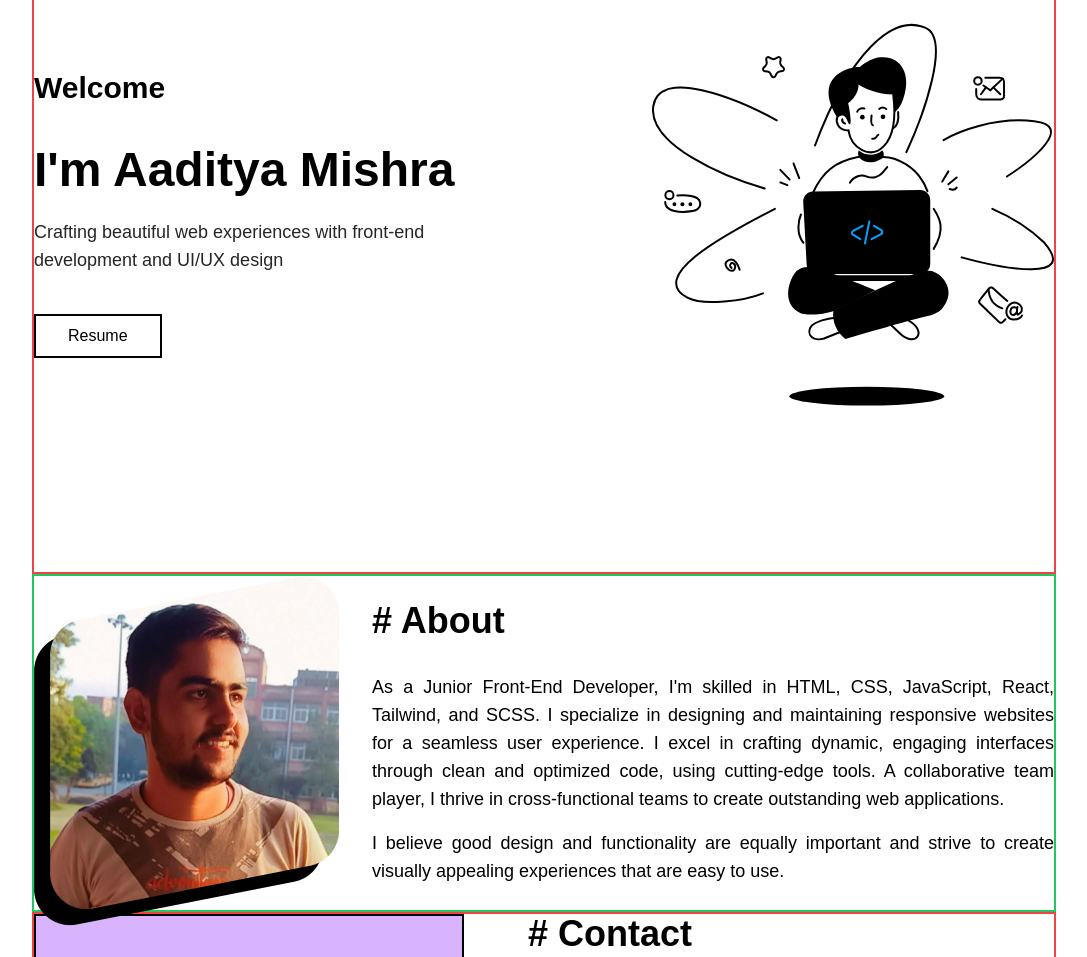
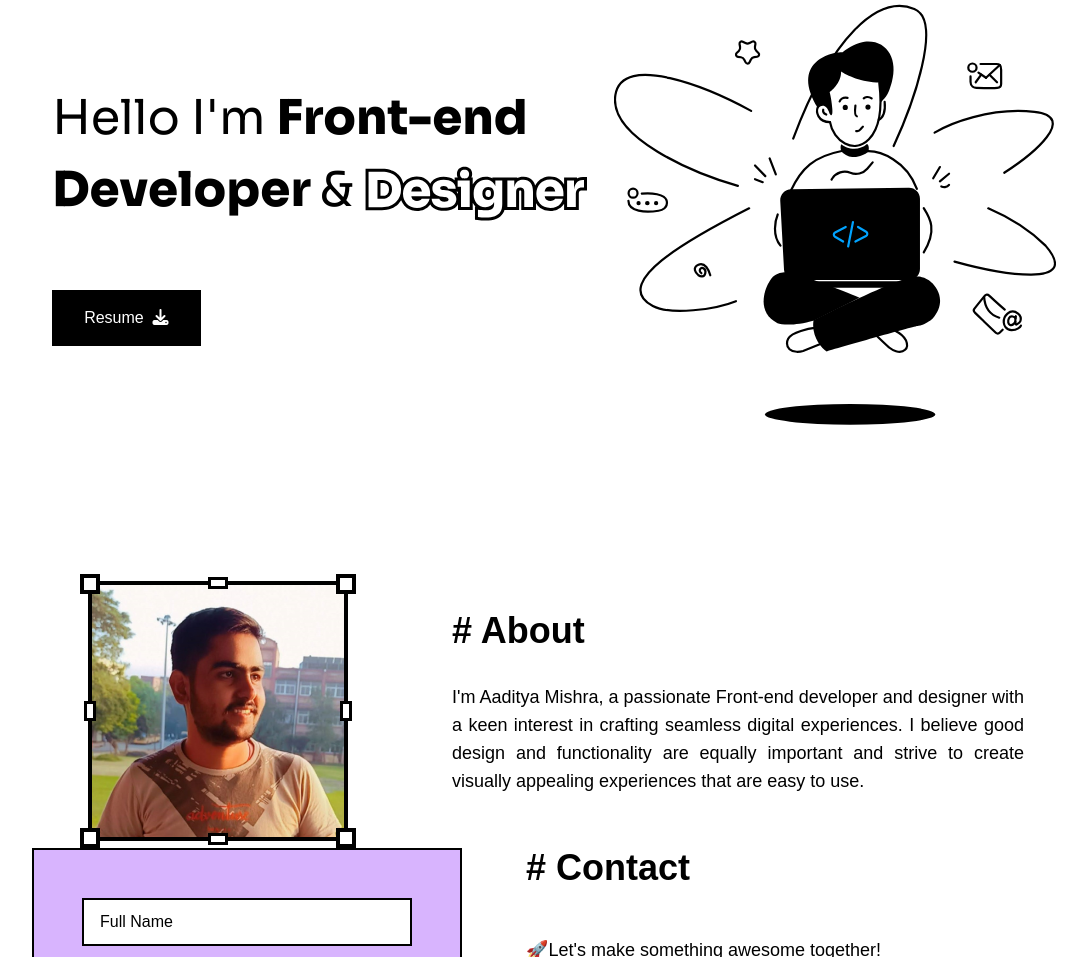
Before and after one commit to aadityamishraa/portfolio, a website: page public/index.html in a window 1280 px wide. Shown: the part 226-1183 px from the top of the page, without its empty margins (96-1183 px from the left). Drawn offline with Linux system fonts and the light colour scheme; a web font is replaced by a local one.

Commit message:
completed : about, hero, contact form

```diff
--- a/public/index.html
+++ b/public/index.html
@@ -61,46 +61,39 @@
     </div>
 
     <!-- Hero-section -->
-    <div class="hero-section h-[90vh] w-4/5 m-auto flex justify-between items-center border-2 border-red-500">
+    <div class="hero-section h-[90vh] w-4/5 m-auto flex justify-between sm:justify-around items-center">
         <!-- hero-content -->
         <span class="m-auto lg:m-0">
-            <p class="text-2xl md:text-3xl font-bold mb-5 md:mb-10">Welcome</p>
-            <p class="text-4xl md:text-5xl font-bold mb-4 md:mb-6">
-                I'm Aaditya Mishra
+            <p class="text-5xl font-sora mb-4 md:mb-6 leading-normal">
+                Hello I'm
+                <span class="font-sora font-extrabold">Front-end <br>Developer </span>& <img class="inline-block"
+                    src="/assets/Designer.svg">
             </p>
-            <p class="text-sm md:text-lg text-neutral-800">
-                Crafting beautiful web experiences with front-end<br />development and
-                UI/UX design
-            </p>
-
             <!-- img for sm screen -->
             <span class="lg:hidden">
-                <img class="scale-75" class="my-8" src="/assets/hero_img.svg" alt="" srcset="" />
+                <img class="" class="my-8" src="/assets/hero_img.svg" alt="" srcset="" />
             </span>
             <button
-                class="border-2 border-black px-8 py-2 lg:mt-10 hover:bg-black hover:text-white hover:cursor-fancy-hand">
-                Resume
+                class="hover: hover:border-black px-8 py-4 mt-10 bg-black text-white hover:cursor-fancy-hand">
+                Resume &nbsp;<i class="fa-solid fa-download"></i>
             </button>
         </span>
         <!-- hero-img -->
         <span class="hidden lg:block">
-            <img src="/assets/hero_img.svg" alt="" srcset="" />
+            <img class="scale-110" src="/assets/hero_img.svg" alt="" srcset="" />
         </span>
     </div>
 
     <!-- About -->
-    <div id="about" class="border-2 border-green-500 h-full w-4/5 sm:pl-4 m-auto flex justify-evenly items-center flex-col lg:flex-row">
+    <div id="about" class="h-full w-4/5 sm:w-3/4 sm:pl-4 m-auto flex justify-evenly items-center flex-col lg:flex-row">
         <!-- Profile -->
-        <img class="z-0 drop-shadow-[-1rem_1rem] mb-12 sm:mb-0 sm:mr-8 " src="/assets/about_img.png" alt="" srcset="" />
+        <img class=" mb-12 sm:mb-0 sm:mr-24 " src="/assets/about_imgs.png" alt="" srcset="" />
         <!-- About-content  -->
         <div class="">
             <p class="text-4xl font-bold mb-8"># About</p>
             <p class="text-lg mb-4 text-justify">
-                As a Junior Front-End Developer, I'm skilled in HTML, CSS, JavaScript, React, Tailwind, and SCSS. I specialize in designing and maintaining responsive websites for a seamless user experience. I excel in crafting dynamic, engaging interfaces through clean and optimized code, using cutting-edge tools. A collaborative team player, I thrive in cross-functional teams to create outstanding web applications.
-            </p>
-
-            <p class="text-lg text-justify">
-                I believe good design and functionality are equally important and
+                I'm Aaditya Mishra, a passionate Front-end developer and designer with a keen interest in
+                crafting seamless digital experiences. I believe good design and functionality are equally important and
                 strive to create visually appealing experiences that are easy to use.
             </p>
         </div>
@@ -150,17 +143,20 @@
 
 
     <!-- Contact -->
-    <div id="contact" class="w-4/5 m-auto flex flex-wrap-reverse border-2 border-red-500">
+    <div id="contact" class="w-4/5 m-auto flex flex-wrap-reverse">
         <!-- Form -->
         <div class="bg-purple-300 border-2 border-black flex justify-center items-center sm:mr-16">
-            <form class="m-8 sm:m-12" action="https://formsubmit.co/db029a55bb2e015170b7ececeb43b58d" method="POST" autocomplete="off">
-                <input class="border-2 border-black bg-white p-4 sm:p-4 mb-2 sm:mb-4 h-8 sm:h-12 w-full placeholder:text-black outline-none"
+            <form class="m-8 sm:m-12" action="https://formsubmit.co/db029a55bb2e015170b7ececeb43b58d" method="POST"
+                autocomplete="off">
+                <input
+                    class="border-2 border-black bg-white p-4 sm:p-4 mb-2 sm:mb-4 h-8 sm:h-12 w-full placeholder:text-black outline-none"
                     type="text" name="fullname" id="" placeholder="Full Name" /><br />
-                <input class="border-2 border-black bg-white p-4 sm:p-4 mb-4 h-8 sm:h-12 w-full placeholder:text-black outline-none"
+                <input
+                    class="border-2 border-black bg-white p-4 sm:p-4 mb-4 h-8 sm:h-12 w-full placeholder:text-black outline-none"
                     type="email" name="email" id="" placeholder="Email" /><br />
                 <textarea
                     class="border-2 border-black bg-white p-4 mb-4 w-full resize-none placeholder:text-black outline-none"
-                    name="message" id="" cols="30" rows="10" placeholder="Your message here..."></textarea><br />
+                    name="message" id="" cols="30" rows="8" placeholder="Your message here..."></textarea><br />
                 <input class="border-2 border-black bg-yellow-400 px-8 py-2 relative  hover:cursor-fancy-hand"
                     type="submit" value="Send message" />
 
```
Also changed, not shown: public/app.js (line endings or trailing spaces), public/style.css. Lines whose indentation alone changed are shown as unchanged.
